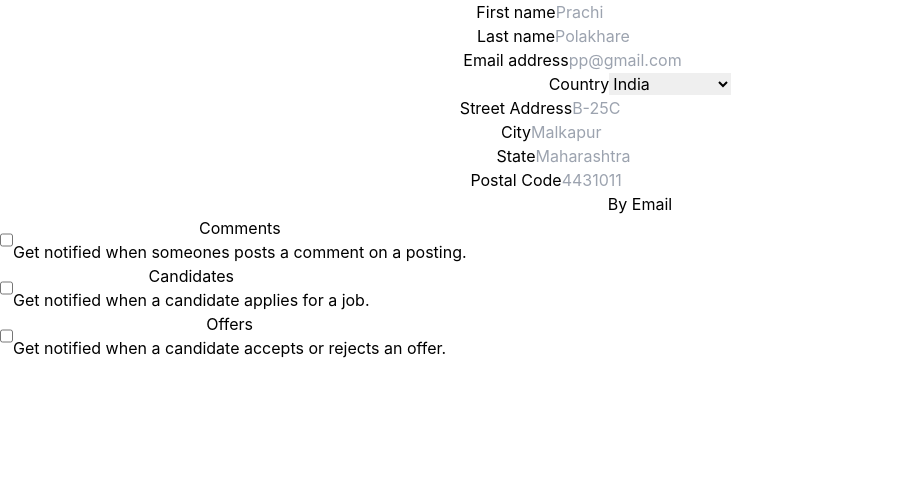
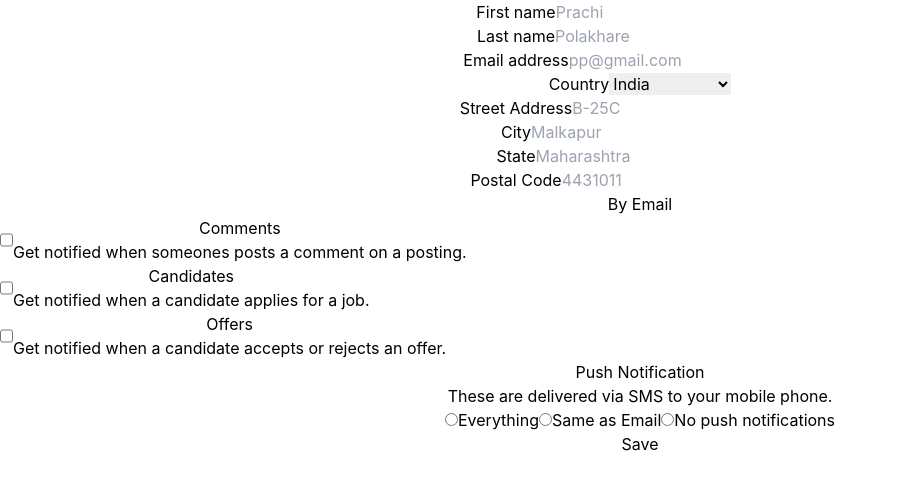
Before and after one commit to Prachi24599/form-app-hw, a React (Create React App) app: page / in a window 1280 px wide. Shown: the top 490 px of the page, without its empty margins (0-898 px from the left). Built offline with nearby package versions, Linux system fonts and the light colour scheme.

Commit message:
submit Handler added

```diff
--- a/src/App.js
+++ b/src/App.js
@@ -1,3 +1,4 @@
+import { eventWrapper } from "@testing-library/user-event/dist/utils";
 import "./App.css";
 import React, { useState } from "react";
 
@@ -14,6 +15,7 @@ function App() {
     comments: false,
     candidates: false,
     offers: false,
+    pushNotifications: "",
   });
   function changeHandler(event) {
     const { name, value, checked, type } = event.target;
@@ -22,10 +24,16 @@ function App() {
       [name]: type === "checkbox" ? checked : value,
     }));
   }
-  console.log(formData);
+
+  function submitHandler(event) {
+    event.preventDefault();
+    console.log("Printing value of form data");
+    console.log(formData);
+  }
+
   return (
     <div className="App">
-      <form>
+      <form onSubmit={submitHandler}>
         <label htmlFor="firstName">First name</label>
         <input
           type="text"
@@ -150,6 +158,36 @@ function App() {
             </div>
           </div>
         </fieldset>
+
+        <fieldset>
+          <legend>Push Notification</legend>
+          <p>These are delivered via SMS to your mobile phone.</p>
+          <input
+            type="radio"
+            id="pushEverything"
+            name="pushNotifications"
+            value="Everything"
+            onChange={changeHandler}
+          />
+          <label htmlFor="pushEverything">Everything</label>
+          <input
+            type="radio"
+            id="pushEmail"
+            name="pushNotifications"
+            value="Same as Email"
+            onChange={changeHandler}
+          />
+          <label htmlFor="pushEmail">Same as Email</label>
+          <input
+            type="radio"
+            id="pushNothing"
+            name="pushNotifications"
+            value="No push notifications"
+            onChange={changeHandler}
+          />
+          <label htmlFor="pushNothing">No push notifications</label>
+        </fieldset>
+        <button>Save</button>
       </form>
     </div>
   );
```
